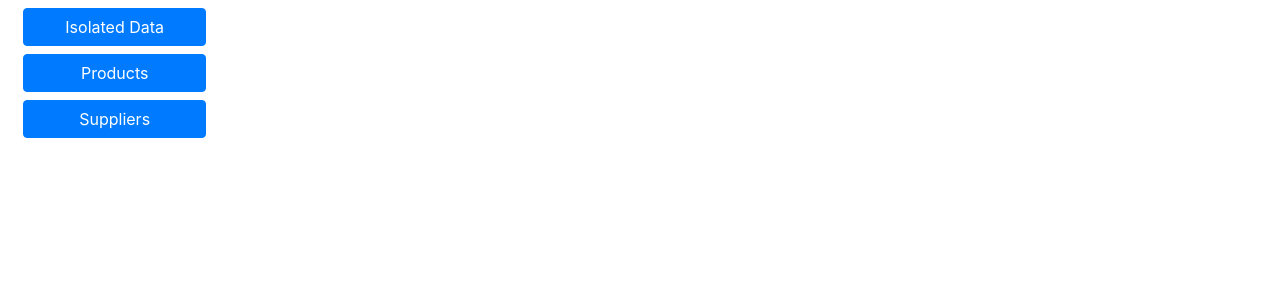
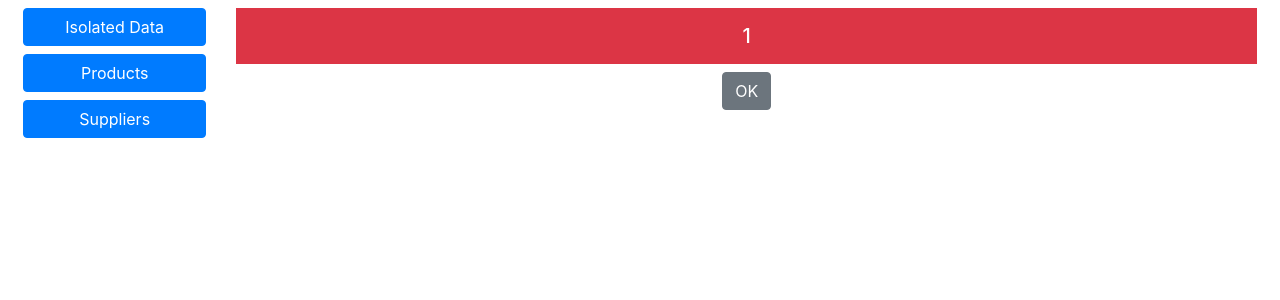
Before and after one commit to arllain/product_app, a React (Create React App) app: page /error/1 in a window 1280 px wide. Shown: the top 300 px of the page. Built offline with nearby package versions, Linux system fonts and the light colour scheme.

Commit message:
Dealing with errors and presenting the error to the user

```diff
--- a/src/components/Selector.jsx
+++ b/src/components/Selector.jsx
@@ -4,6 +4,7 @@ import { ProductDisplay } from './product/ProductDisplay';
 import { SupplierDisplay } from './supplier/SupplierDisplay';
 import { IsolatedTable } from './isolatedData/IsolatedTable';
 import { IsolatedEditor } from './isolatedData/IsolatedEditor';
+import { RequestError } from '../webservice/RequestError';
 
 export class Selector extends Component {
    render() {
@@ -48,6 +49,10 @@ export class Selector extends Component {
                            path="/isolated/:mode/:id?"
                            component={IsolatedEditor}
                         />
+                        <Route
+                           path="/error/:message"
+                           component={RequestError}
+                        />
                         <Route path="/products" component={ProductDisplay} />
                         <Route path="/suppliers" component={SupplierDisplay} />
                      </Switch>
--- a/src/components/isolatedData/IsolatedTable.jsx
+++ b/src/components/isolatedData/IsolatedTable.jsx
@@ -9,7 +9,8 @@ export class IsolatedTable extends Component {
          products: []
       };
       this.dataSource = new RestDataSource(
-         'http://localhost:3500/api/products'
+         'http://localhost:3500/api/products',
+         err => this.props.history.push(`/error/${err}`)
       );
    }
 
@@ -72,6 +73,12 @@ export class IsolatedTable extends Component {
                      <Link to="/isolated/create" className="btn btn-info">
                         Create
                      </Link>
+                     <button
+                        className="btn btn-danger mx-2"
+                        onClick={() => this.dataSource.GetOne('err')}
+                     >
+                        Error
+                     </button>
                   </td>
                </tr>
             </tfoot>
--- /dev/null
+++ b/src/webservice/RequestError.jsx
@@ -0,0 +1,19 @@
+import React, { Component } from 'react';
+import { Link } from 'react-router-dom';
+
+export class RequestError extends Component {
+   render() {
+      return (
+         <div>
+            <h5 className="bg-danger text-center text-white m-2 p-3">
+               {this.props.match.params.message}
+            </h5>
+            <div className="text-center">
+               <Link to="/" className="btn btn-secondary">
+                  OK
+               </Link>
+            </div>
+         </div>
+      );
+   }
+}
--- a/src/webservice/RestDataSource.js
+++ b/src/webservice/RestDataSource.js
@@ -1,8 +1,9 @@
 import Axios from 'axios';
 
 export class RestDataSource {
-   constructor(base_url) {
+   constructor(base_url, errorCallback) {
       this.BASE_URL = base_url;
+      this.handleError = errorCallback;
    }
 
    GetData(callback) {
@@ -26,6 +27,7 @@ export class RestDataSource {
    }
 
    async SendRequest(method, url, callback, data) {
+      try {
          callback(
             (await Axios.request({
                method: method,
@@ -33,5 +35,8 @@ export class RestDataSource {
                data: data
             })).data
          );
+      } catch (error) {
+         this.handleError('Operation Failed: Network Error');
       }
    }
+}
```
Lines whose indentation alone changed are shown as unchanged.
